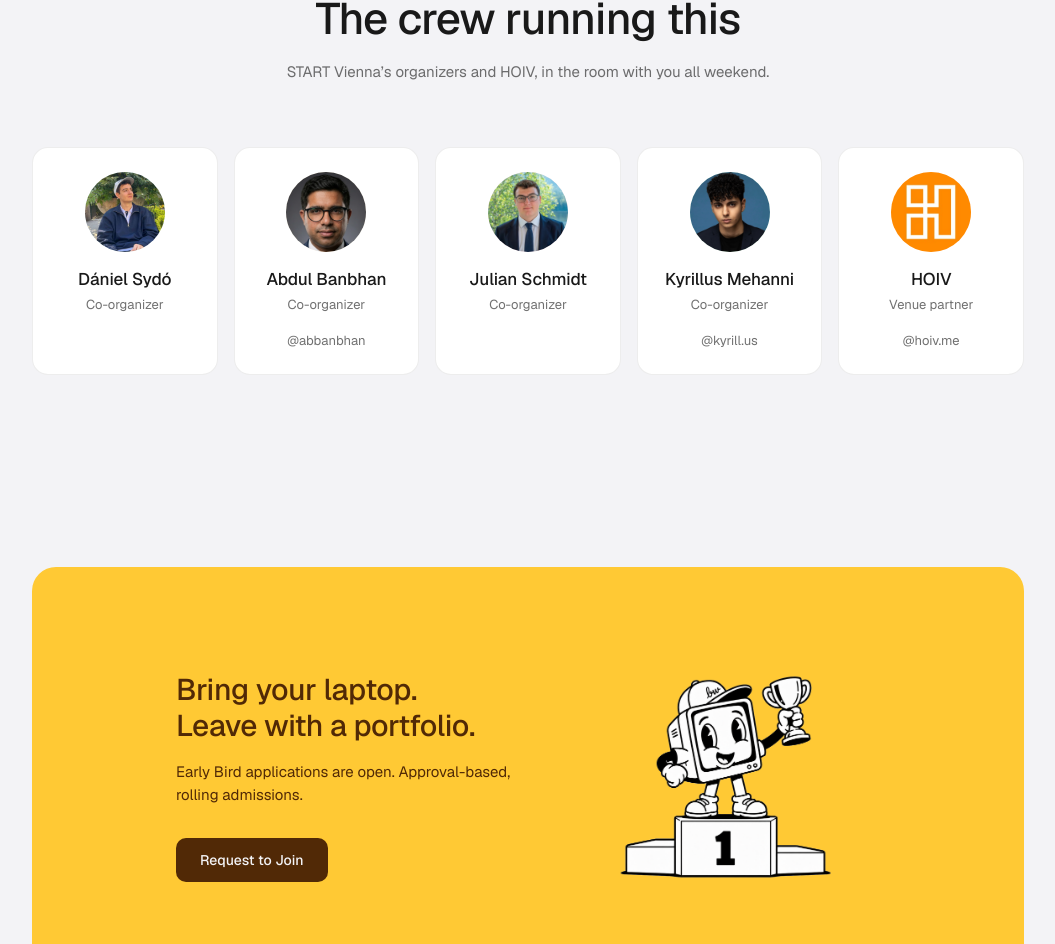
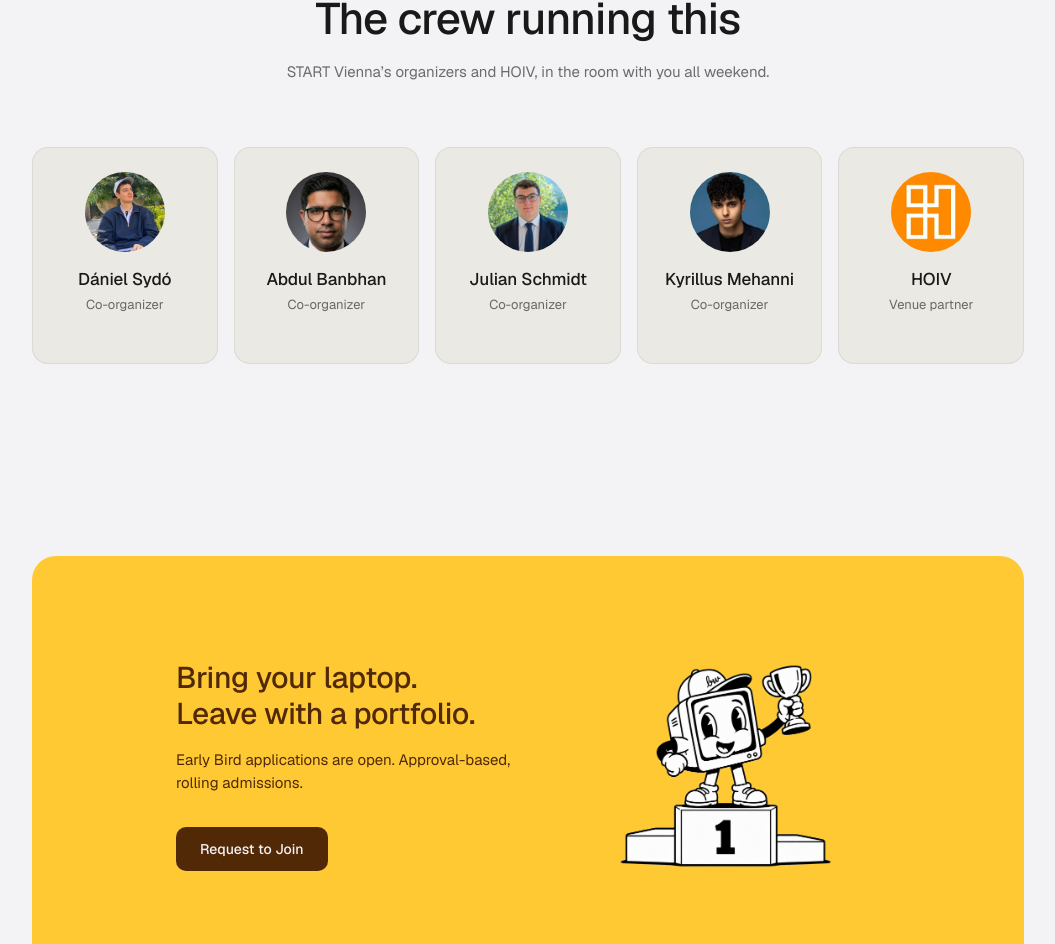
Before and after one commit to Julian-AT/start-hackathon, a Next.js app: page / in a window 1280 px wide. Shown: the part 6892-7836 px from the top of the page, without its empty margins (112-1167 px from the left). Built offline with nearby package versions, Linux system fonts and the light colour scheme.

Commit message:
refactor(hosts): drop handle row, tighten card chrome
Removes the optional handle/link UI (no host had a usable href yet),
switches the card surface to bg-secondary so it sits on the page
instead of floating, and adds extra bottom padding so cards align
without the empty handle row reserving space.

```diff
--- a/src/features/marketing/sections/hosts.tsx
+++ b/src/features/marketing/sections/hosts.tsx
@@ -1,5 +1,4 @@
 import Image from "next/image";
-import Link from "next/link";
 
 type Host = {
   name: string;
@@ -61,7 +60,7 @@ export function Hosts() {
           {hosts.map((h) => (
             <li
               key={h.name}
-              className="border-border bg-card flex min-h-44 flex-col items-center gap-4 rounded-2xl border p-6 text-center"
+              className="border-border bg-secondary flex min-h-44 flex-col items-center gap-4 rounded-2xl border p-6 pb-12 text-center"
             >
               <div
                 className={`flex h-20 w-20 shrink-0 items-center justify-center rounded-full ${h.bg}`}
@@ -80,20 +79,6 @@ export function Hosts() {
                 <h3 className="h4">{h.name}</h3>
                 <p className="b3 text-muted-foreground">{h.role}</p>
               </div>
-              {h.handle ? (
-                h.href ? (
-                  <Link
-                    href={h.href}
-                    target="_blank"
-                    rel="noopener noreferrer"
-                    className="b3 text-muted-foreground hover:text-foreground mt-auto underline-offset-4 transition-colors hover:underline"
-                  >
-                    {h.handle}
-                  </Link>
-                ) : (
-                  <span className="b3 text-muted-foreground mt-auto">{h.handle}</span>
-                )
-              ) : null}
             </li>
           ))}
         </ul>
```
